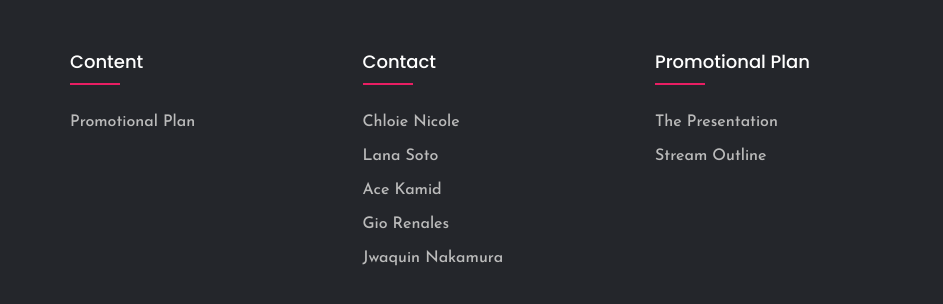
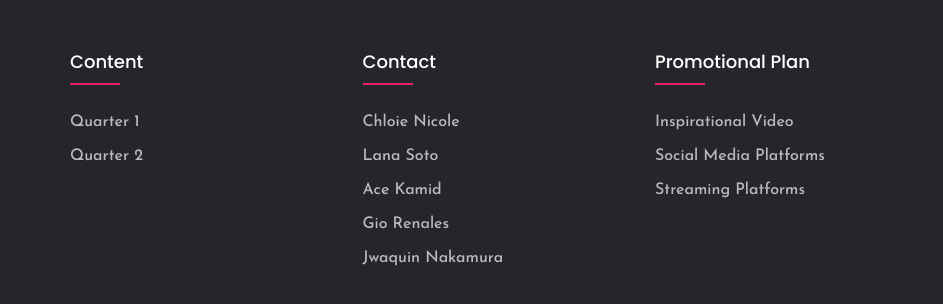
Before and after one commit to Ashiannaa/G3premiumreaction, a plain HTML site: page index.html in a window 1280 px wide. Shown: the part 2572-2876 px from the top of the page, 0-943 px from the left. Drawn offline with nearby package versions, Linux system fonts and the light colour scheme; a web font is replaced by a local one.

Commit message:
changes for index

```diff
--- a/index.html
+++ b/index.html
@@ -147,7 +147,9 @@
                   <div class="footer-col">
                       <h4>Content</h4>
                       <ul>
-                        <li><a href="index.html">Promotional Plan</a></li>
+                        <li><a href="Q1.html">Quarter 1</a></li>
+                        <li><a href="Promotional.html">Quarter 2</a></li>
+
 
                       </ul>
                   </div>
@@ -164,8 +166,9 @@
                 <div class="footer-col">
                     <h4>Promotional Plan</h4>
                     <ul>
-                      <li><a href="https://www.canva.com/design/DAF16Ru9n7Y/Bz3HjbjIVSGrzRpA5GkMrA/view?utm_content=DAF16Ru9n7Y&utm_campaign=designshare&utm_medium=link&utm_source=editor">The Presentation</a></li>
-                      <li><a href="https://www.canva.com/design/DAF1zffe4Yo/Ru5VIzYeU558w-JDjGKFXQ/view?utm_content=DAF1zffe4Yo&utm_campaign=designshare&utm_medium=link&utm_source=editor">Stream Outline</a></li>
+                      <li><a href="Inspiration.html">Inspirational Video</a></li>
+                      <li><a href="Social.html">Social Media Platforms</a></li>
+                      <li><a href="Stream.html">Streaming Platforms</a></li>
                     </ul>
                 </div>
                 <div class="footer-col">
```
